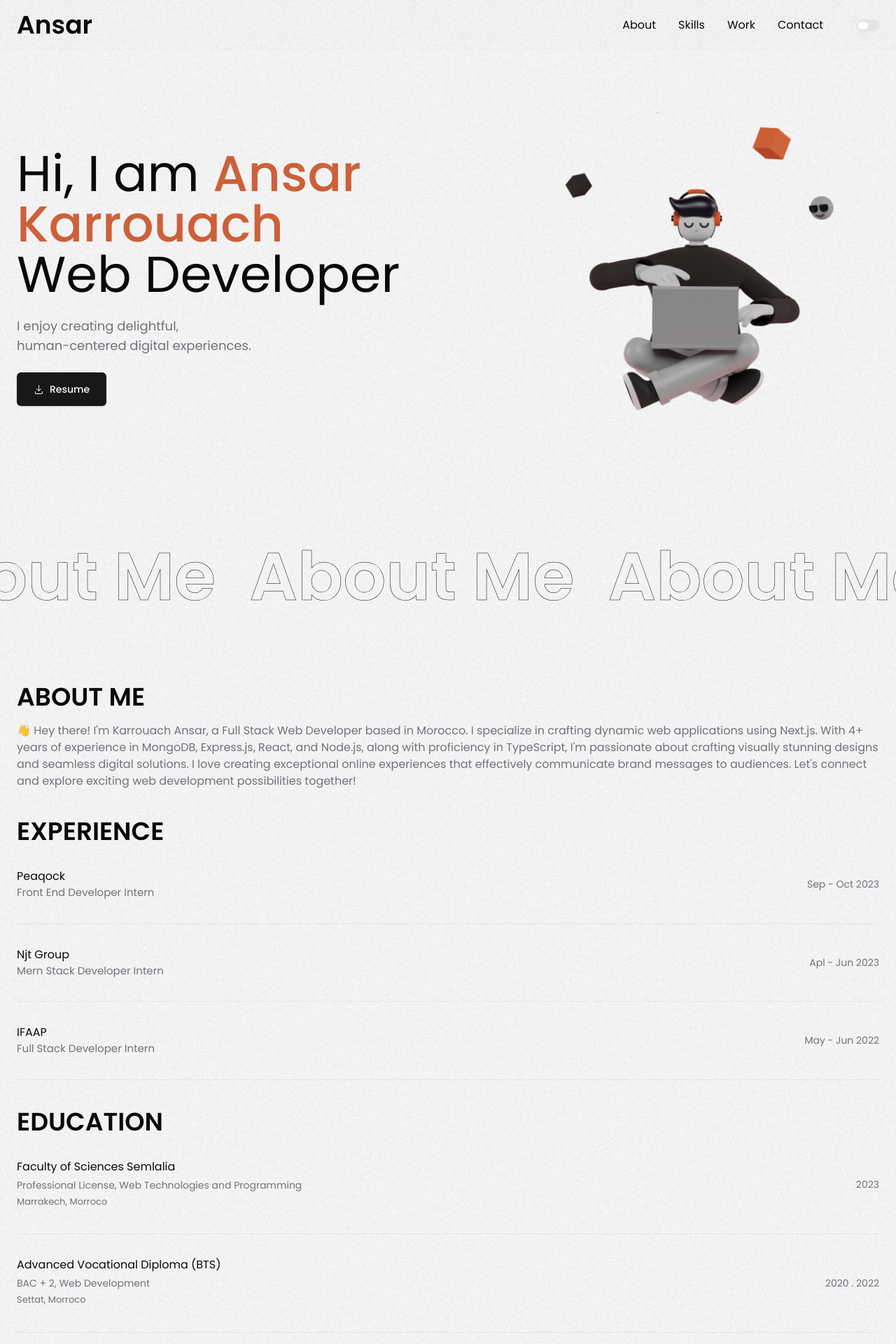
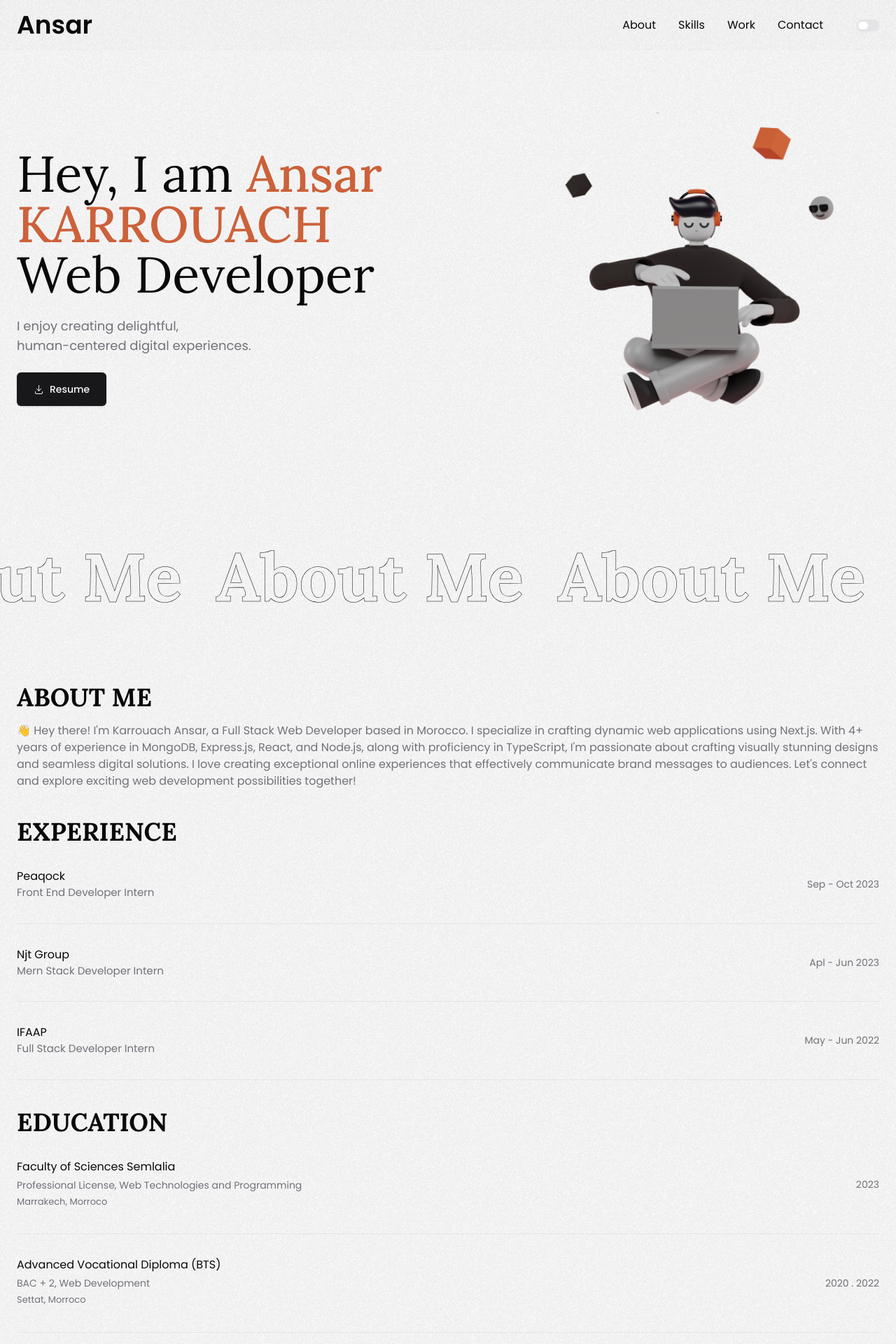
Before and after one commit to NotAnsar/ansar-portfolio, a Next.js app: page / in a window 1280 px wide. Shown: the top 1920 px of the page at 70% size. Built offline with nearby package versions, Linux system fonts and the light colour scheme.

Commit message:
font changed

```diff
--- a/app/layout.tsx
+++ b/app/layout.tsx
@@ -1,5 +1,6 @@
 import type { Metadata } from 'next';
-import { Poppins, Montserrat } from 'next/font/google';
+import { Poppins, Lora } from 'next/font/google';
+
 import './globals.css';
 import { ThemeProvider } from '@/components/theme-provider';
 import { Toaster } from '@/components/ui/toaster';
@@ -8,6 +9,11 @@ import { cn } from '@/lib/utils';
 const poppins = Poppins({
 	subsets: ['latin'],
 	weight: ['200', '300', '400', '500', '600'],
+});
+
+const secondaryfont = Lora({
+	subsets: ['latin'],
+	variable: '--secondary',
 });
 
 export const metadata: Metadata = {
@@ -22,7 +28,9 @@ export default function RootLayout({
 }>) {
 	return (
 		<html lang='en' className='scroll-smooth'>
-			<body className={cn(poppins.className, 'bg-noise')}>
+			<body
+				className={cn(secondaryfont.variable, poppins.className, 'bg-noise')}
+			>
 				<ThemeProvider
 					attribute='class'
 					defaultTheme='system'
--- a/components/about.tsx
+++ b/components/about.tsx
@@ -7,7 +7,9 @@ export default function About() {
 			<MarqueeSection>About Me</MarqueeSection>
 			<Wrapper>
 				<div>
-					<h3 className='font-bold mb-4 uppercase text-4xl mt-10 '>About me</h3>
+					<h3 className='font-bold mb-4 uppercase text-4xl mt-10 font-secondary'>
+						About me
+					</h3>
 					<p className=' text-muted-foreground '>
 						{
 							"👋 Hey there! I'm Karrouach Ansar, a Full Stack Web Developer based in Morocco. I specialize in crafting dynamic web applications using Next.js. With 4+ years of experience in MongoDB, Express.js, React, and Node.js, along with proficiency in TypeScript, I'm passionate about crafting visually stunning designs and seamless digital solutions. I love creating exceptional online experiences that effectively communicate brand messages to audiences. Let's connect and explore exciting web development possibilities together!"
@@ -15,14 +17,18 @@ export default function About() {
 					</p>
 				</div>
 				<div>
-					<h3 className='font-bold uppercase text-4xl mt-10'>Experience</h3>
+					<h3 className='font-bold uppercase text-4xl mt-10 font-secondary'>
+						Experience
+					</h3>
 					{EXPERIENCE.map((e) => (
 						<ExperienceCard {...e} key={e.company} />
 					))}
 				</div>
 
 				<div>
-					<h3 className='font-bold uppercase text-4xl mt-10 '>Education</h3>
+					<h3 className='font-bold uppercase text-4xl mt-10 font-secondary'>
+						Education
+					</h3>
 					{EDUCATION.map((e) => (
 						<EducationCard {...e} key={e.school} />
 					))}
--- a/components/contact.tsx
+++ b/components/contact.tsx
@@ -7,7 +7,7 @@ export default function Contact() {
 		<div id='contact'>
 			<MarqueeSection>Contact</MarqueeSection>
 			<Wrapper className='mb-20 '>
-				<h2 className='font-bold text-5xl md:text-6xl leading-normal mb-6'>
+				<h2 className='font-bold text-5xl md:text-6xl leading-normal mb-6 font-secondary'>
 					Interested?
 					<br />
 					{"Let's talk!"}
--- a/components/hero.tsx
+++ b/components/hero.tsx
@@ -9,9 +9,9 @@ export default function Hero() {
 		<>
 			<Wrapper className='grid grid-cols-1 items-center justify-between py-14  md:grid-cols-7'>
 				<div className='md:col-span-4 animate-fade-in'>
-					<h3 className='text-[2.5rem] sm:text-5xl md:text-7xl my-2 leading-snug sm:leading-normal'>
-						Hi, I am{' '}
-						<span className='font-medium text-main'>Ansar Karrouach</span>
+					<h3 className='text-[2.5rem] sm:text-5xl md:text-7xl my-2 leading-snug sm:leading-normal font-secondary '>
+						Hey, I am{' '}
+						<span className='font-medium text-main '>Ansar KARROUACH</span>
 						<br /> Web Developer
 					</h3>
 					<p className='text-muted-foreground my-6 text-lg'>
--- a/components/marquee-section.tsx
+++ b/components/marquee-section.tsx
@@ -19,7 +19,7 @@ export default function MarqueeSection({
 	return (
 		<Marquee speed={100} autoFill={true}>
 			<p
-				className='py-16  text-8xl font-black mr-12 text-transparent'
+				className='py-16 text-8xl font-black mr-12 text-transparent font-secondary'
 				style={{
 					WebkitTextStroke: `0.5px ${isDark ? '#fff' : '#000'}`,
 				}}
--- a/components/skills.tsx
+++ b/components/skills.tsx
@@ -7,7 +7,7 @@ export default function Skills() {
 		<div id='skills'>
 			<MarqueeSection>Skills</MarqueeSection>
 			<Wrapper className='mb-20 py-14'>
-				<h2 className='font-bold text-5xl md:text-6xl leading-normal mb-20'>
+				<h2 className='font-bold text-5xl md:text-6xl leading-normal mb-20 font-secondary'>
 					Tools
 					<br />
 					{'I work With!'}
--- a/tailwind.config.ts
+++ b/tailwind.config.ts
@@ -94,6 +94,9 @@ const config = {
 			backgroundSize: {
 				noise: '300px 300px',
 			},
+			fontFamily: {
+				secondary: 'var(--secondary)',
+			},
 		},
 	},
 	plugins: [require('tailwindcss-animate')],
```
Also changed, not shown: app/globals.css (indentation only).
